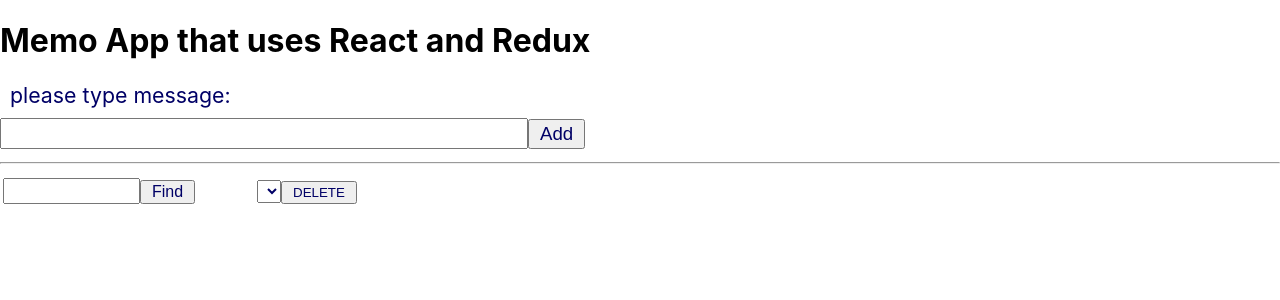
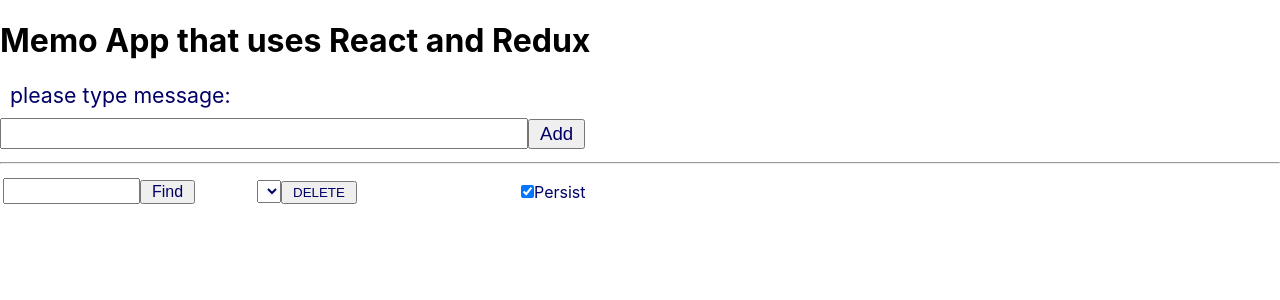
Before and after one commit to ryico/memo-app-react-redux, a React (Create React App) app: page / in a window 1280 px wide. Shown: the top 300 px of the page. Built offline with nearby package versions, Linux system fonts and the light colour scheme.

Commit message:
add switch persist checkbox

```diff
--- a/src/App.js
+++ b/src/App.js
@@ -5,6 +5,7 @@
 import AddForm from './memo/AddForm';
 import FindForm from './memo/FindForm';
 import DeleteForm from './memo/DeleteForm';
+import PersistForm from './memo/PersistForm';
 
 class App extends Component {
   td = {
@@ -18,14 +19,21 @@
   render() {
     return (
       <div>
-        <h1>Memo App that uses React and Redux</h1>
+        <h1> Memo App that uses React and Redux </h1>
         <AddForm />
-        <hr />
+        <hr/>
         <table>
           <tbody>
             <tr>
-              <td style={this.td}><FindForm /></td>
-              <td style={this.td}><DeleteForm /></td>
+              <td style={this.td}>
+                <FindForm />
+              </td>
+              <td style={this.td}>
+                <DeleteForm />
+              </td>
+              <td style={this.td}>
+                <PersistForm />
+              </td>
             </tr>
           </tbody>
         </table>
--- /dev/null
+++ b/src/memo/PersistForm.js
@@ -0,0 +1,48 @@
+import React, { Component } from 'react';
+import { connect } from 'react-redux';
+import pstore from '../index';
+
+class PersistForm extends Component {
+  check = {
+    margin: '5px 0px'
+  }
+  label = {
+    fontSize: '12pt',
+    color: '#006',
+    padding: '2px 10px'
+  }
+
+  constructor(props) {
+    super(props);
+    this.state = {
+      check: 'on',
+    }
+    this.doChange = this.doChange.bind(this);
+  }
+
+  doChange(e) {
+    let f = e.target.checked;
+    this.setState({
+      check: f ? 'on' : ''
+    });
+    if (f) {
+      pstore.persist();
+      pstore.flush();
+    } else {
+      pstore.pause();
+    }
+  }
+
+  render() {
+    return (
+      <div>
+        <label style={this.label}>
+          <input type='checkbox' id='check' size='40' onChange={this.doChange}
+            style={this.check} checked={this.state.check} />
+            Persist
+        </label>
+      </div>
+    );
+  }
+}
+export default connect((state)=>state)(PersistForm);
```
